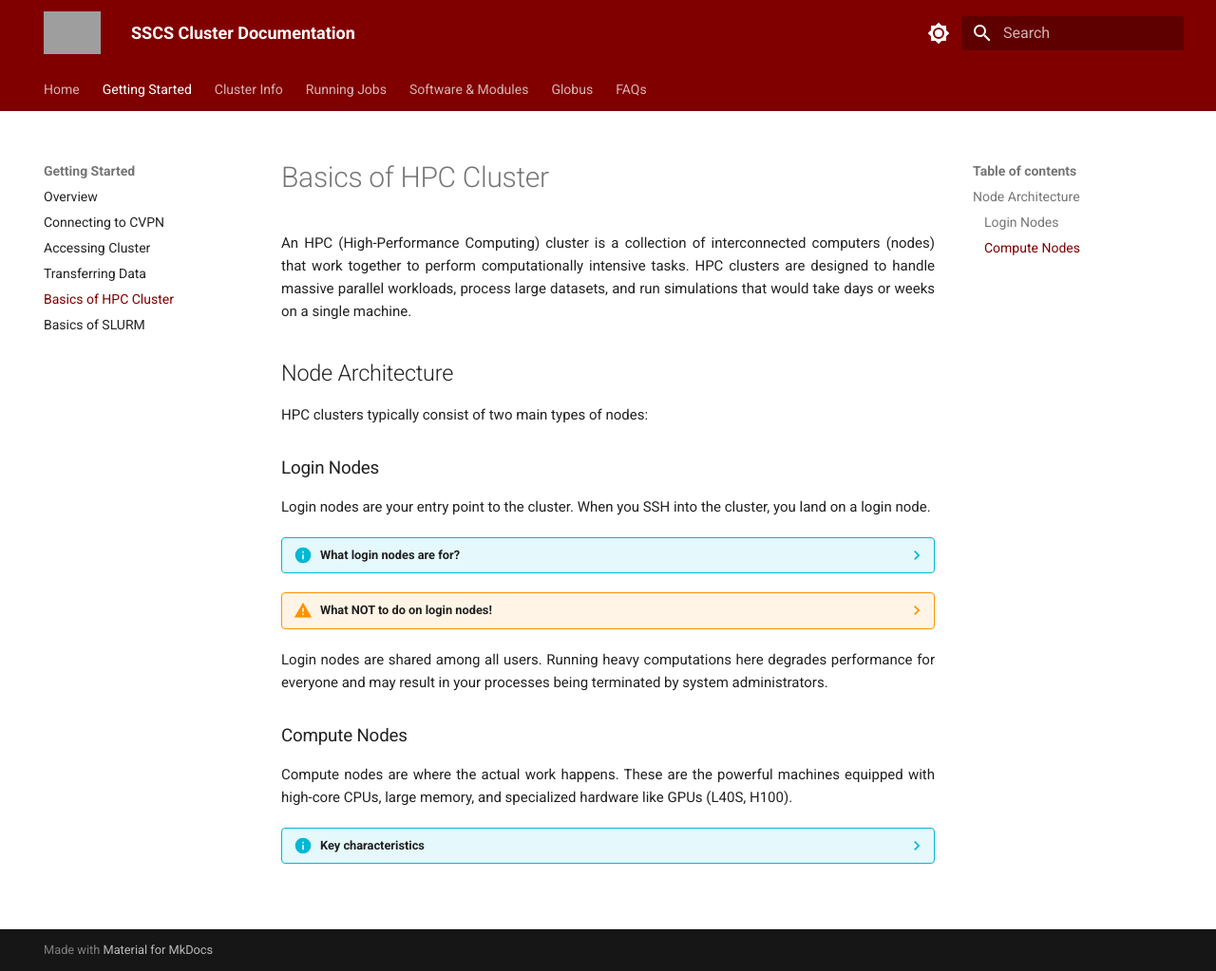
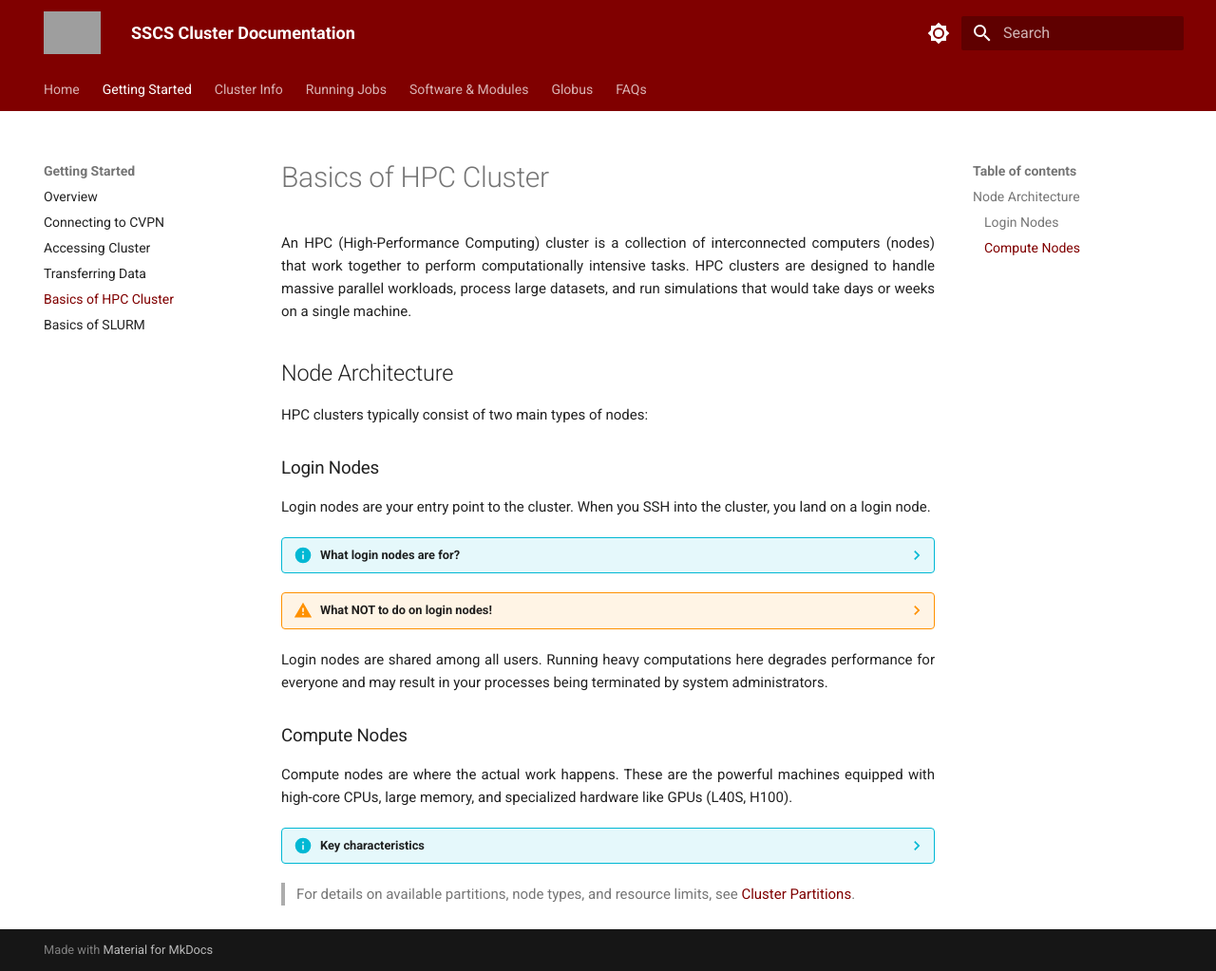
Before and after one commit to uchicago-ssd-sscs/hpc-docs, an MkDocs documentation site: the page built from docs/getting-started/basics-of-hpc-cluster.md, in a window 1280 px wide and 1023 px high. Shown: the whole window at 95% size. Built offline with MkDocs 1.6.1 and Material for MkDocs 9.7.7, drawn with Linux system fonts in a browser that asks for light colours; grey boxes are pictures that could not be loaded.

Commit message:
Added footnote referencing Cluster Partitions Page

```diff
--- a/docs/getting-started/basics-of-hpc-cluster.md
+++ b/docs/getting-started/basics-of-hpc-cluster.md
@@ -35,3 +35,6 @@ Compute nodes are where the actual work happens. These are the powerful machines
     - Not directly accessible via SSH (you must go through the scheduler)
     - Equipped with high-performance processors and accelerators
     - Isolated from other users' jobs for fair resource allocation
+
+
+> For details on available partitions, node types, and resource limits, see [Cluster Partitions](./../hardware/cluster-partitions.md).
```
